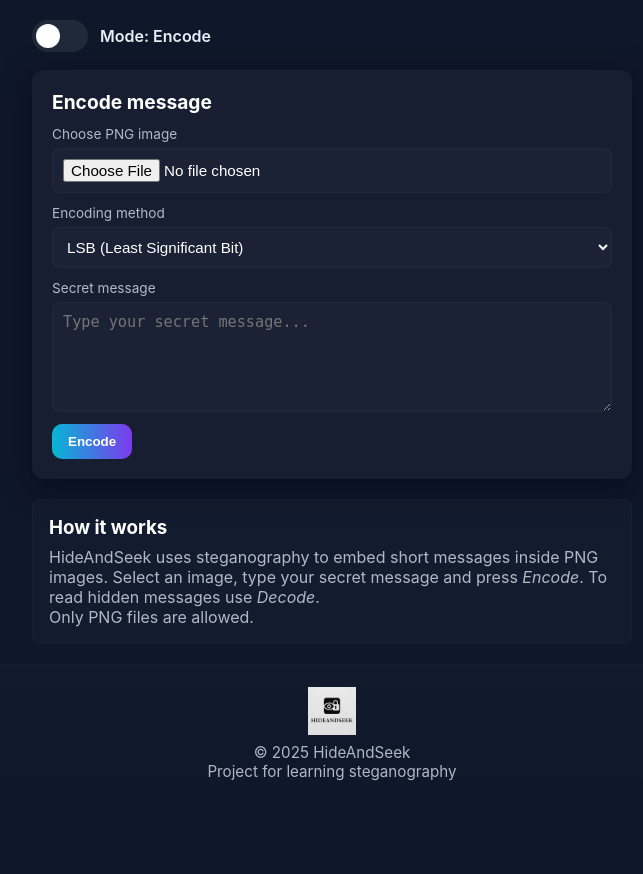
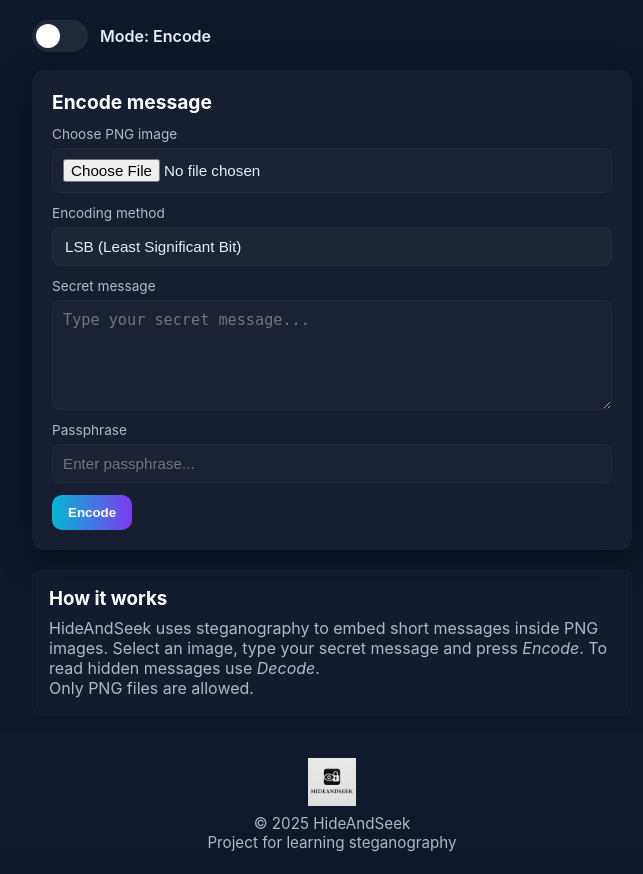
Before and after one commit to MPZC/hideandseek, a Flask app: page / in a window 1280 px wide. Shown: the part 84-958 px from the top of the page, without its empty margins (308-951 px from the left). Before the commit the page ends 865 px from the top, so only its background shows below. Run offline with Flask 3, Linux system fonts and the light colour scheme.

Commit message:
Add passphrase filds, method selector, fix select styling

```diff
--- a/static/css/style.css
+++ b/static/css/style.css
@@ -187,14 +187,32 @@ body {
 }
 
 input[type=file],
+input[type=password],
 select,
 textarea {
     border-radius: 8px;
     padding: 10px;
     border: 1px solid rgba(255,255,255,0.03);
     background: rgba(255,255,255,0.02);
-    color: #fff;
+    color: #e6eef8;
     font-size: 0.95rem;
+}
+
+select {
+    background: rgba(255,255,255,0.03);
+    color: var(--color-text);
+    border: 1px solid rgba(255,255,255,0.03);
+    border-radius: 8px;
+    padding: 10px 32px 10px 12px;
+    font-size: 0.95rem;
+    appearance: none;
+    -webkit-appearance: none;
+    -moz-appearance: none;
+    position: relative;
+}
+select option {
+    background-color: rgba(11,18,32,0.9);
+    color: var(--color-text);
 }
 
 textarea {
--- a/templates/index.html
+++ b/templates/index.html
@@ -47,13 +47,18 @@
           <label class="field">
             <span class="label">Encoding method</span>
             <select name="method" id="method-encode" required>
-              <option value="lsb" selected>LSB (Least Significant Bit)</option>
+              <option value="lsb" {% if method=='lsb' %}selected{% endif %}>LSB (Least Significant Bit)</option>
+              <option value="huffman" {% if method=='huffman' %}selected{% endif %}>Huffman Coding</option>
             </select>
           </label>
 
           <label class="field">
             <span class="label">Secret message</span>
             <textarea name="hidden_message" rows="4" placeholder="Type your secret message..." required></textarea>
+          </label>
+          <label class="field">
+            <span class="label">Passphrase</span>
+            <input type="password" name="passphrase" placeholder="Enter passphrase..." required>
           </label>
 
           <div class="actions">
@@ -97,8 +102,13 @@
           <label class="field">
             <span class="label">Decoding method</span>
             <select name="method" id="method-decode" required>
-              <option value="lsb" selected>LSB (Least Significant Bit)</option>
+              <option value="lsb" {% if method== 'lsb' %}selected{% endif %}>LSB (Least Significant Bit)</option>
+              <option value="huffman" {% if method=='huffman' %}selected{% endif %}>Huffman Coding</option>
             </select>
+          </label>
+          <label class="field">
+            <span class="label">Passphrase</span>
+            <input type="password" name="passphrase" placeholder="Enter passphrase..." required>
           </label>
 
           <div class="actions">
```
